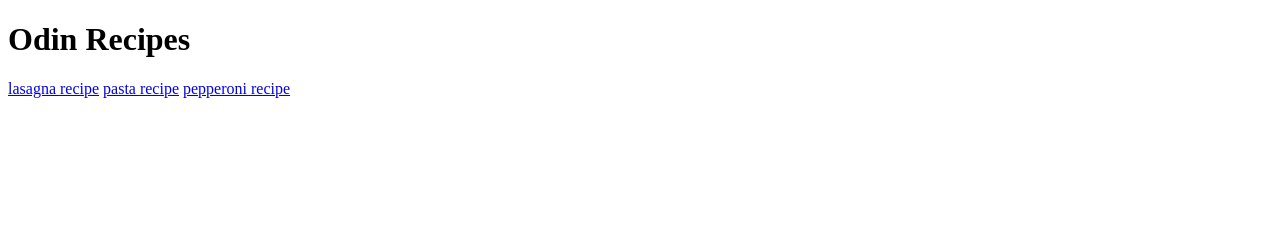
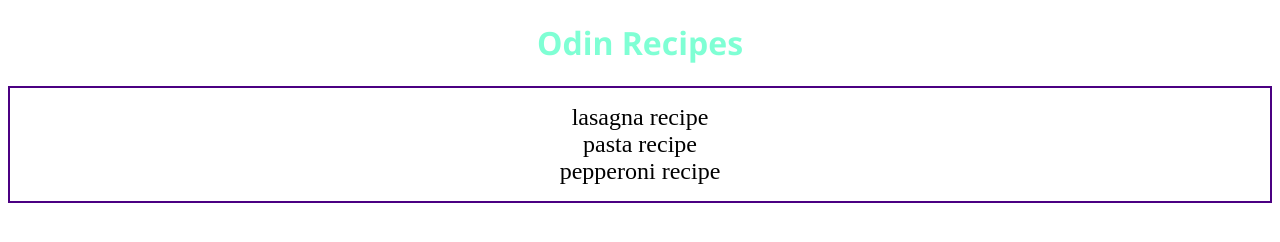
Before and after one commit to Getos/gitTest, a plain HTML site: page index.html in a window 1280 px wide. Drawn offline with Linux system fonts and the light colour scheme.

Commit message:
editing css

```diff
--- /dev/null
+++ b/css/style.css
@@ -0,0 +1,19 @@
+.hyperlinks {
+    font-size: 24px;
+    padding: 16px;
+    border: 4px solid indigo;
+    border-width: 2px;
+    text-align: center;
+}
+#test1{
+    text-decoration: none ;
+}
+h1{
+    text-align: center;
+    color: aquamarine;
+    font-family: 'Segoe UI', Tahoma, Verdana, sans-serif;
+}
+a {
+    text-decoration: none;
+    color: black;
+  }
--- a/index.html
+++ b/index.html
@@ -3,12 +3,15 @@
 <head>
     <meta charset="UTF-8">
     <meta name="viewport" content="width=device-width, initial-scale=1.0">
+    <link rel="stylesheet" href="./css/style.css">
     <title>odinv1project</title>
 </head>
 <body>
 <h1>Odin Recipes</h1>
-<a href="recipes/lasagna.html">lasagna recipe</a>
-<a href="recipes/pasta.html">pasta recipe</a>
+<div class="hyperlinks">
+<a id="test1" href="recipes/lasagna.html">lasagna recipe</a><br>
+<a href="recipes/pasta.html">pasta recipe</a><br>
 <a href="recipes/pepperoni.html">pepperoni recipe</a>
+</div>
 </body>
 </html>
```
Also changed, not shown: recipes/lasagna.html (+2 -1 lines), recipes/pasta.html (+2 -1 lines), recipes/pepperoni.html (+2 -1 lines), 1 other file.
